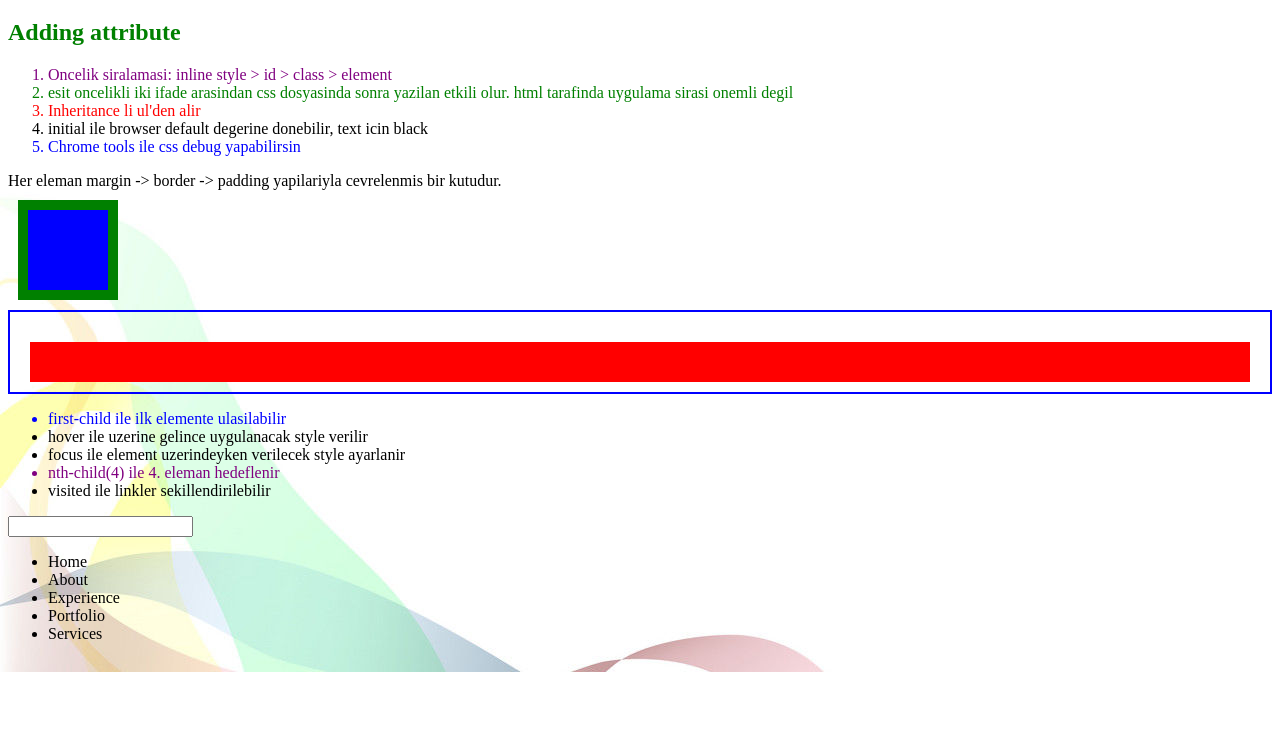
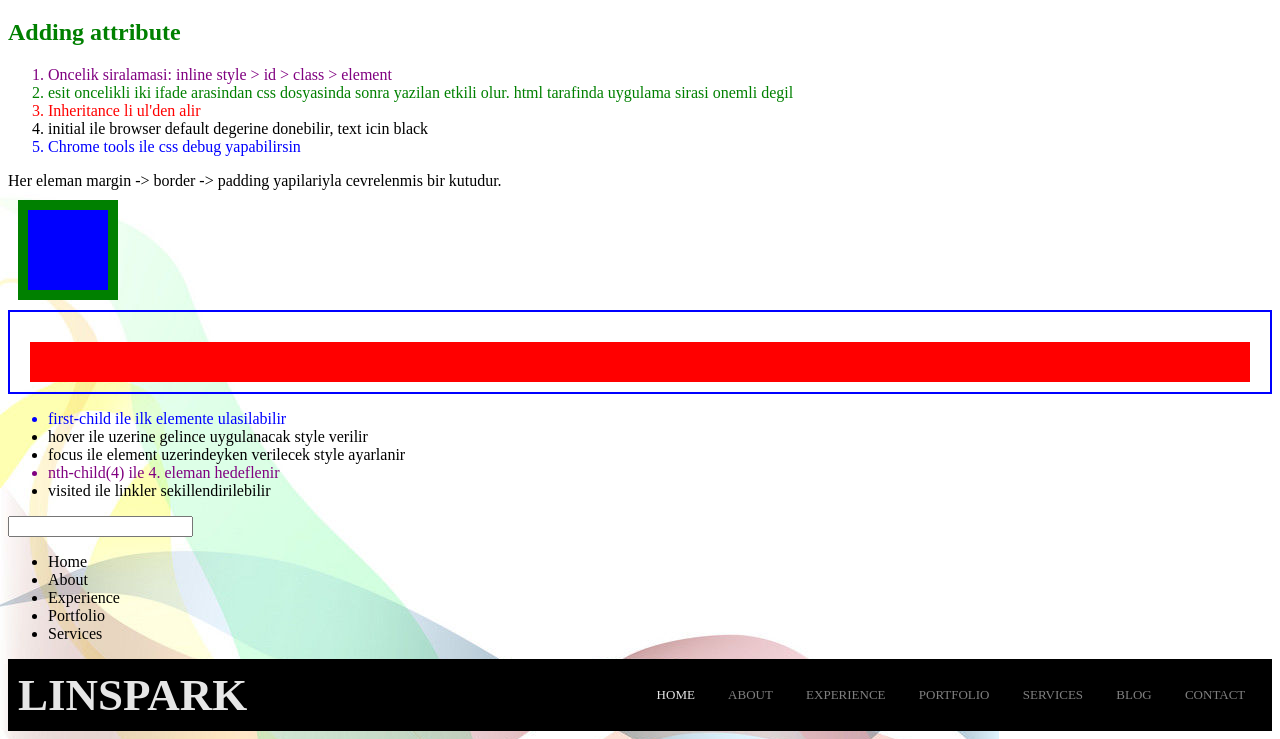
Before and after one commit to linteam/learnCss, a plain HTML site: page index.html in a window 1280 px wide. Shown: the part 128-867 px from the top of the page. Before the commit the page ends 800 px from the top, so only its background shows below. Drawn offline with Linux system fonts and the light colour scheme.

Commit message:
Logo and Nav Example

```diff
--- a/index.html
+++ b/index.html
@@ -63,5 +63,32 @@
         <li>Services</li>
       </ul>
     </div>
+
+    <div class="headerContainer">
+      <a class="logo" href="#">linspark</a>
+      <ul class="header--ul ">
+        <li>
+          <a href="#">Home</a>
+        </li>
+        <li>
+          <a href="#">About</a>
+        </li>
+        <li>
+          <a href="#">Experience</a>
+        </li>
+        <li>
+          <a href="#">Portfolio</a>
+        </li>
+        <li>
+          <a href="#">Services</a>
+        </li>
+        <li>
+          <a href="#">Blog</a>
+        </li>
+        <li>
+          <a href="#">Contact</a>
+        </li>
+      </ul>
+    </div>
   </body>
 </html>
--- a/learn.css
+++ b/learn.css
@@ -214,3 +214,49 @@ width yerine orientation da kontrol edilebilir.*/
     justify-content: space-between;
   }
 }
+
+.logo {
+  text-transform: uppercase;
+  text-decoration: none; /*a underline gitsin diye*/
+  color: hsl(0, 0%, 90%);
+  font-size: 45px;
+  font-weight: 700;
+}
+
+.headerContainer {
+  display: flex;
+  justify-content: space-between;
+  background: black;
+  padding: 10px;
+  color: hsl(0, 0%, 50%);
+}
+
+.header--ul {
+  display: flex;
+  list-style: none; /*list noktalarindan kurtulmak icin*/
+  justify-content: space-around;
+  width: 50%;
+  padding: 0;
+}
+
+.header--ul a {
+  color: hsl(0, 0%, 50%);
+  text-transform: uppercase;
+  font-size: 13px;
+  font-weight: 500;
+  text-decoration: none;
+}
+
+.header--ul li:first-child a {
+  color: hsl(0, 0%, 90%);
+}
+
+@media (max-width: 900px) {
+  .header--ul {
+    display: block;
+  }
+
+  .headerContainer {
+    display: block;
+  }
+}
```
